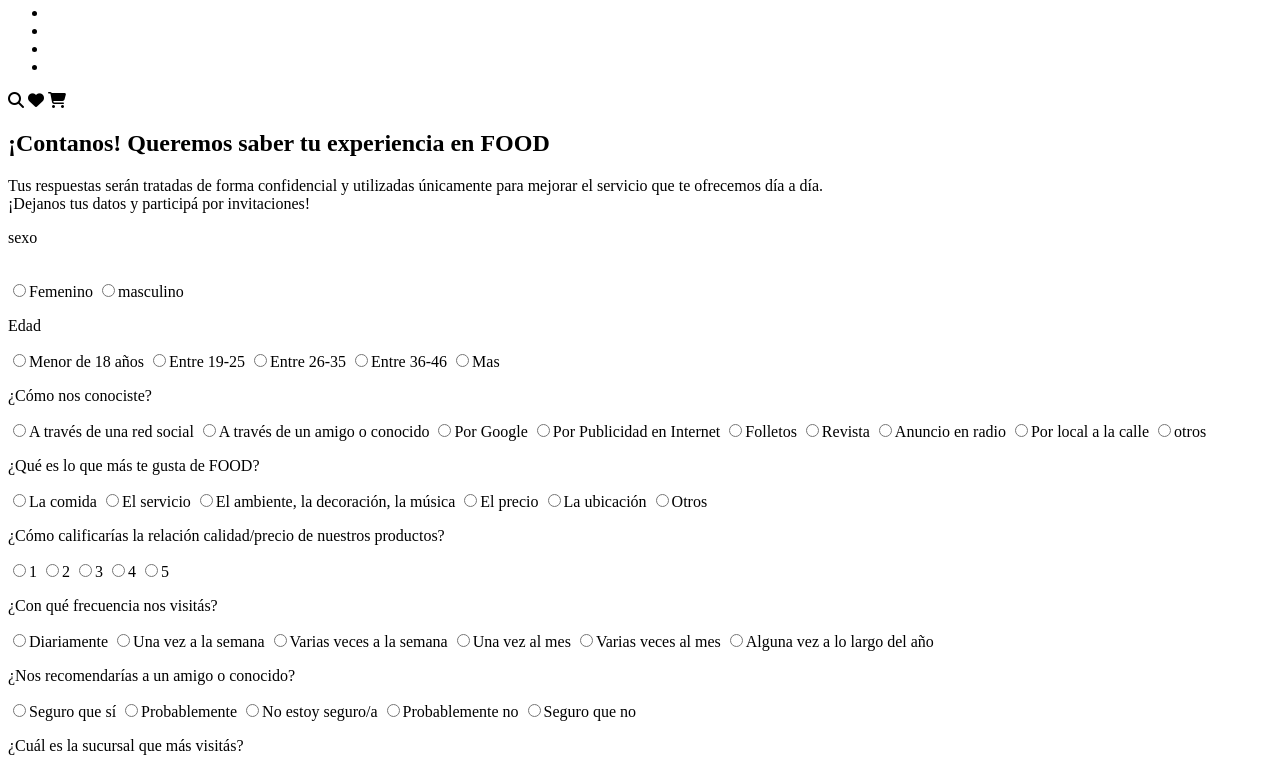
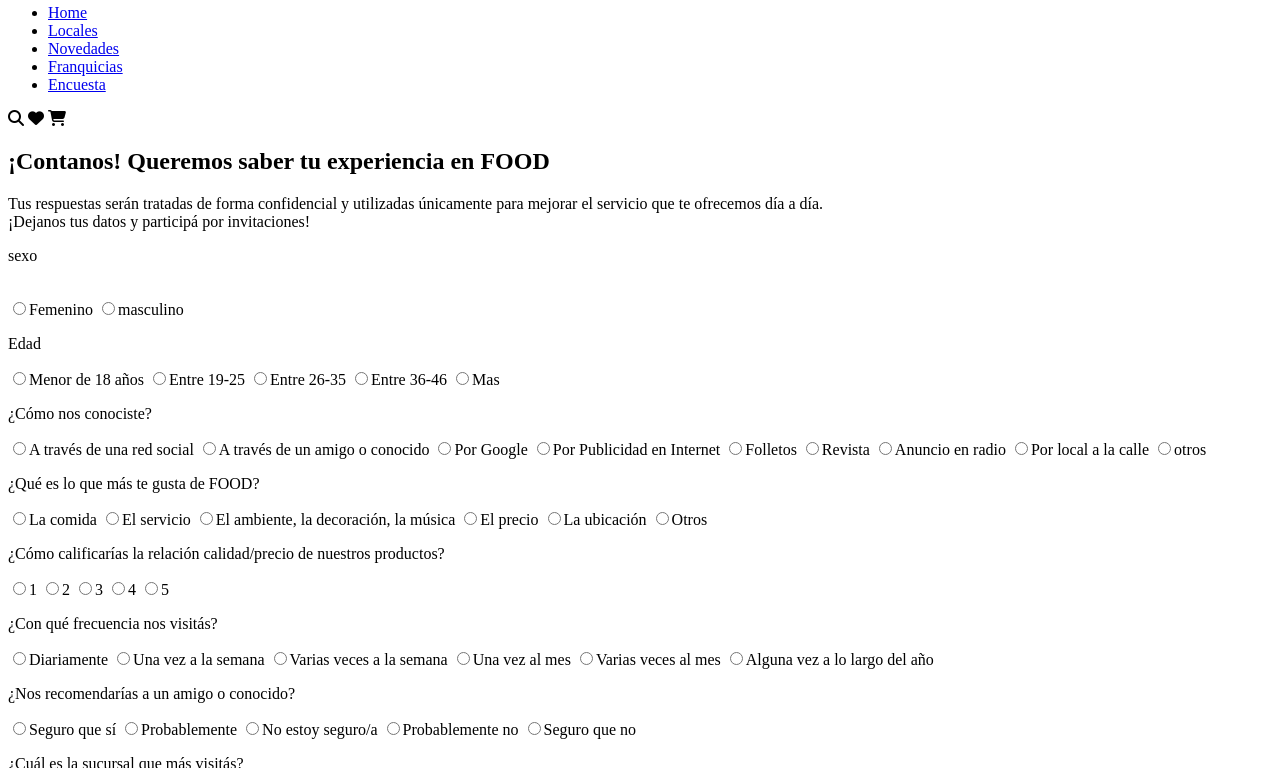
Before and after one commit to melanycpm1/ProyectoFInal-Melany, a plain HTML site: page page/encuesta.html in a window 1280 px wide. Shown: the part 202-970 px from the top of the page. Drawn offline with Linux system fonts and the light colour scheme.

Commit message:
ruta de navegacion de encuesta listo

```diff
--- a/page/encuesta.html
+++ b/page/encuesta.html
@@ -16,10 +16,11 @@
                 </div>
 
                 <ul>
-                    <li><a href=""></a></li>
-                    <li><a href=""></a></li>
-                    <li><a href=""></a></li>
-                    <li><a href=""></a></li>
+                    <li><a href="../index.html">Home</a></li>
+                    <li><a href="./locales.html">Locales</a></li>
+                    <li><a href="./novedades.html">Novedades</a></li>
+                    <li><a href="./franquicias.html">Franquicias</a></li>
+                    <li><a href="#">Encuesta</a></li>
                 </ul>
 
                 <div>
```
